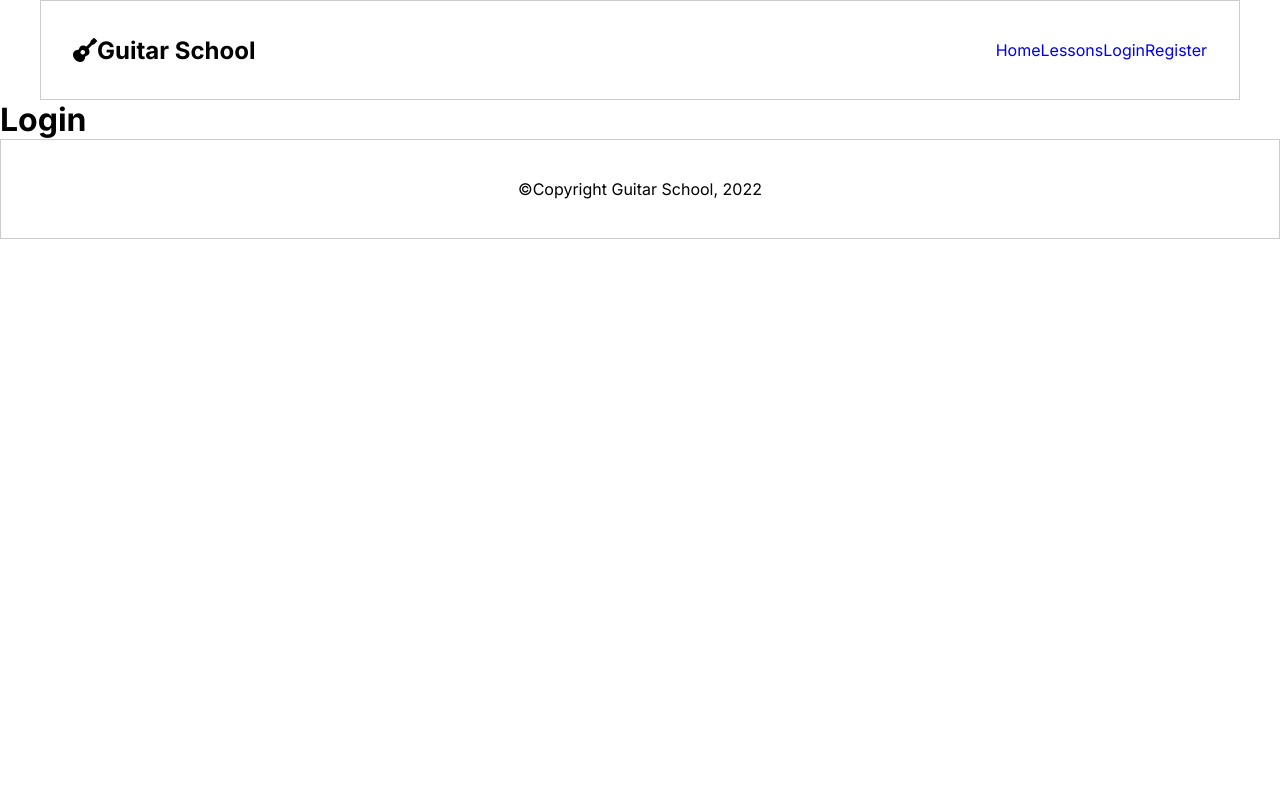
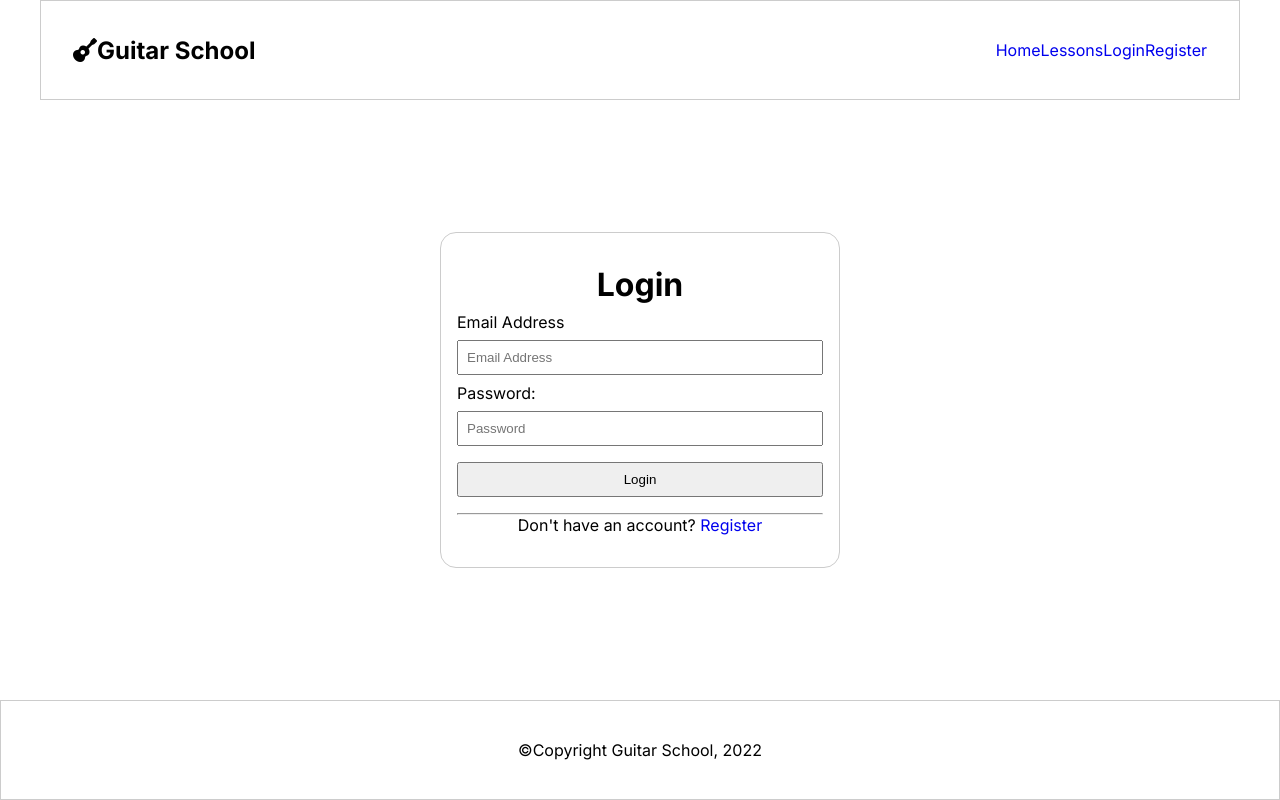
Before and after one commit to alto4/GuitarSchool, a React (Create React App) app in the folder client/: page /login in a window 1280 px wide. Built offline with nearby package versions, Linux system fonts and the light colour scheme; the HTML template or start-up script is replaced by a standard one.

Commit message:
Login and registration forms added.

```diff
--- a/client/package.json
+++ b/client/package.json
@@ -42,5 +42,6 @@
       "last 1 firefox version",
       "last 1 safari version"
     ]
-  }
+  },
+  "proxy": "http://localhost:5000"
 }
--- a/client/src/App.css
+++ b/client/src/App.css
@@ -32,6 +32,39 @@ body {
   border: 1px solid #ccc;
 }
 
+.auth-container {
+  min-height: calc(100vh - 200px);
+  display: flex;
+  flex-direction: column;
+  justify-content: center;
+  max-width: 400px;
+  margin: auto;
+  text-align: center;
+}
+
+.auth-container label,
+.auth-container input {
+  text-align: left;
+  padding: .5rem 0;
+}
+
+::placeholder {
+  padding-left: .5rem;
+}
+
+.auth-form {
+  display: flex;
+  flex-direction: column;
+  padding: 2rem 1rem;
+  border: 1px solid #ccc;
+  border-radius: 1rem;
+}
+
+.auth-button {
+  padding: .5rem;
+  margin: 1rem 0;
+}
+
 footer {
   display: flex;
   justify-content: center;
--- a/client/src/components/auth/Login.js
+++ b/client/src/components/auth/Login.js
@@ -1,9 +1,43 @@
-import React from 'react';
+import React, { useState } from 'react';
+import { Link } from 'react-router-dom';
 
 const Login = () => {
+  const [formData, setFormData] = useState({
+    email: '',
+    password: '',
+  });
+
+  const { email, name, password, passwordConfirm } = formData;
+
+  const onChange = (e) => {
+    setFormData({ ...formData, [e.target.name]: e.target.value });
+  };
+
+  const onSubmit = async (e) => {
+    e.preventDefault();
+
+    console.log('Login submission triggered.');
+    const user = { email, password };
+
+    console.log('Success! Submit the following form data => ', formData);
+  };
+
   return (
-    <div>
-      <h1>Login</h1>
+    <div className='auth-container'>
+      <form className='auth-form'>
+        <h1>Login</h1>
+        <label htmlFor='email'>Email Address</label>
+        <input type='text' name='email' value={email} onChange={(e) => onChange(e)} placeholder='Email Address' />
+        <label htmlFor='password'>Password:</label>
+        <input type='password' name='password' value={password} onChange={(e) => onChange(e)} placeholder='Password' />
+        <button className='auth-button' onClick={(e) => onSubmit(e)}>
+          Login
+        </button>
+        <hr />
+        <p>
+          Don't have an account? <Link to='/register'>Register</Link>
+        </p>
+      </form>
     </div>
   );
 };
--- a/client/src/components/auth/Register.js
+++ b/client/src/components/auth/Register.js
@@ -1,9 +1,62 @@
-import React from 'react';
+import React, { useState } from 'react';
+import axios from 'axios';
+import { Link } from 'react-router-dom';
 
 const Register = () => {
+  const [formData, setFormData] = useState({
+    email: '',
+    name: '',
+    password: '',
+    passwordConfirm: '',
+  });
+
+  const { email, name, password, passwordConfirm } = formData;
+
+  const onChange = (e) => {
+    setFormData({ ...formData, [e.target.name]: e.target.value });
+  };
+
+  const onSubmit = async (e) => {
+    e.preventDefault();
+
+    console.log('sub');
+
+    if (password !== passwordConfirm) {
+      console.error('Passwords do not match.');
+      return;
+    }
+
+    const newUser = { name, email, password };
+
+    console.log('Success! Submit the following form data => ', formData);
+  };
+
   return (
-    <div>
-      <h1>Register</h1>
+    <div className='auth-container'>
+      <form className='auth-form'>
+        <h1>Register</h1>
+        <label htmlFor='email'>Email Address</label>
+        <input type='text' name='email' value={email} onChange={(e) => onChange(e)} placeholder='Email Address' />
+        <label htmlFor='name'>Full Name:</label>
+        <input type='text' name='name' value={name} onChange={(e) => onChange(e)} placeholder='Name' />
+        <label htmlFor='password'>Password:</label>
+        <input type='password' name='password' value={password} onChange={(e) => onChange(e)} placeholder='Password' />
+        <label htmlFor='passwordConfirm'>Confirm Password:</label>
+        <input
+          type='password'
+          name='passwordConfirm'
+          value={passwordConfirm}
+          onChange={(e) => onChange(e)}
+          placeholder='ConfirmPassword'
+        />
+        <button className='auth-button' onClick={(e) => onSubmit(e)}>
+          Register
+        </button>
+        <hr />
+        <p>
+          Already have an account? <Link to='/login'>Login</Link>
+        </p>
+      </form>
     </div>
   );
 };
```
